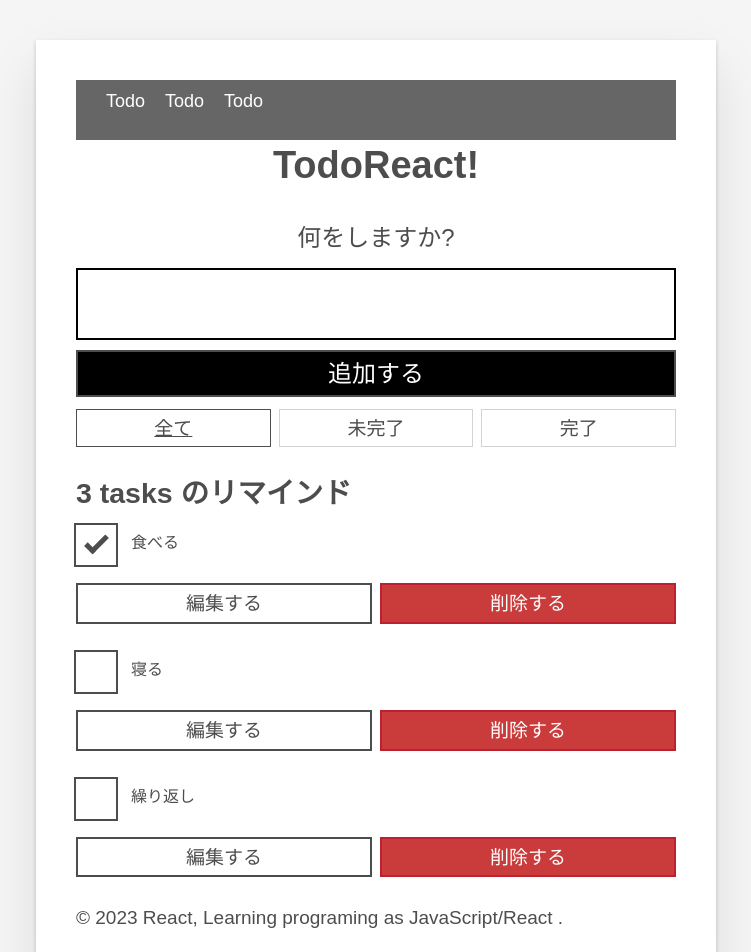
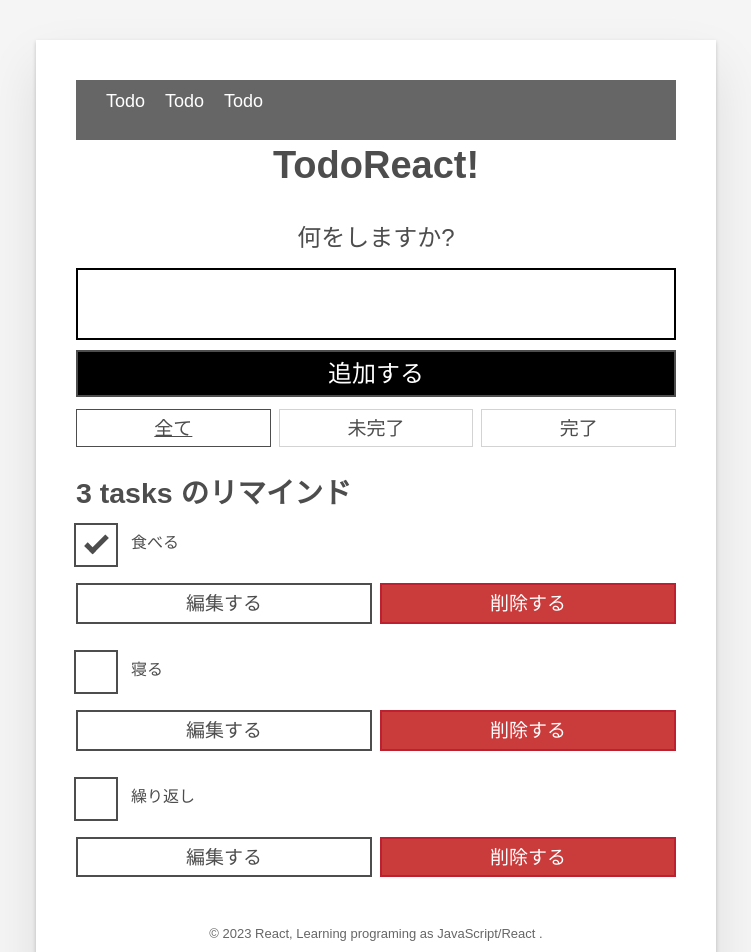
Before and after one commit to yuna096740/React_lesson, a React (Create React App) app: page / in a window 1280 px wide. Shown: the top 952 px of the page, without its empty margins (264-1015 px from the left). Built offline with nearby package versions, Linux system fonts and the light colour scheme.

Commit message:
[add] footerStyle.css

```diff
--- a/src/components/Footer/footer.js
+++ b/src/components/Footer/footer.js
@@ -1,4 +1,5 @@
 import React from "react";
+import "./footerStyle.css"
 
 const Footer = () => {
   return (
--- a/src/components/Footer/footerStyle.css
+++ b/src/components/Footer/footerStyle.css
@@ -0,0 +1,11 @@
+.footer {
+  height: 60%;
+  padding-top: 20px;
+  color: #666;
+  display: flex;
+  justify-content: center;
+  align-items: center;
+  position: sticky;
+  top: 100vh;
+  font-size: small;
+}
```
